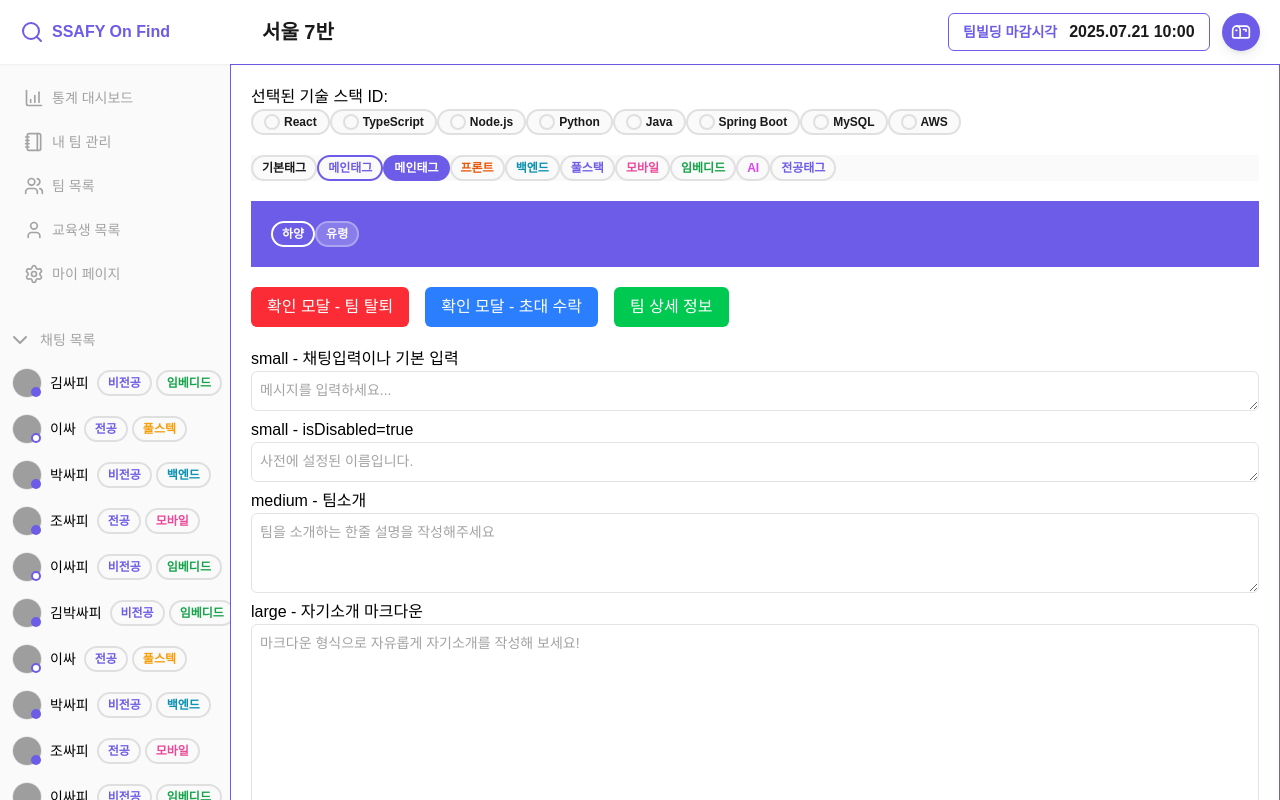
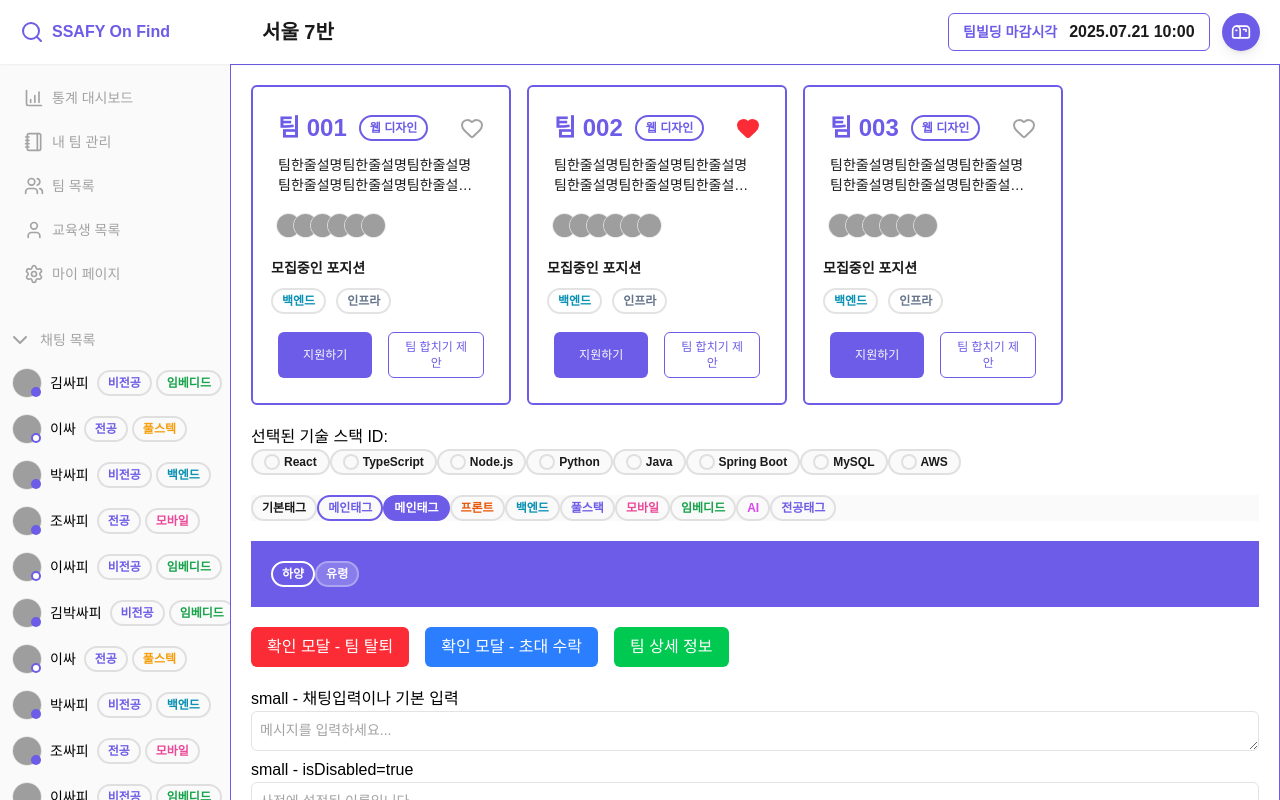
Before and after one commit to SSAFY-on-Find/SSAFY-on-Find, a React (Vite) app in the folder FE/: page /component-test in a window 1280 px wide. Shown: the top 800 px of the page. Built offline with nearby package versions, Linux system fonts and the light colour scheme; grey boxes are pictures that could not be loaded; a web font is replaced by a local one.

Commit message:
feat: 팀 카드 추가

```diff
--- a/FE/src/components/ComponentTestPage.tsx
+++ b/FE/src/components/ComponentTestPage.tsx
@@ -2,6 +2,7 @@ import { useState } from "react"
 import { AlarmClock } from "lucide-react"
 
 import { Button, CheckTag, InputBox, MainTag, MajorTag, NormalTag, PositionTag, SearchBar, WhiteTag } from "./atoms"
+import { TeamCard } from "./molecules"
 import { ConfirmModal, TeamDetailModal } from "./templates"
 
 // API로 기술스택 70여개를 받아온다고 가정하고 상수에 담아두었어요
@@ -15,7 +16,7 @@ const TECH_STACKS = [
   { id: "tech007", name: "MySQL" },
   { id: "tech008", name: "AWS" },
 ]
-// ComponentTestPage.tsx에 추가
+// 단일 팀 테스트용 MockData에 추가
 const sampleTeamData = {
   id: "team001",
   name: "팀 001",
@@ -64,7 +65,11 @@ const sampleTeamData = {
     },
   ],
 }
-
+const initialTeams = [
+  { ...sampleTeamData, id: "team001", name: "팀 001", isFavorite: false },
+  { ...sampleTeamData, id: "team002", name: "팀 002", isFavorite: true },
+  { ...sampleTeamData, id: "team003", name: "팀 003", isFavorite: false },
+]
 export default function ComponentTestPage() {
   // 1. CheckTag 사용법
   // 기술스택이 선택되면 2개 이상일 경우 관리하기 위하여 배열로 선언.(기술스택 ID를 저장할 예정입니다.)
@@ -109,8 +114,33 @@ export default function ComponentTestPage() {
     setTeamDetailModal(true)
   }
 
+  // 5. 팀 카드 좋아요 사용법
+  const [teams, setTeams] = useState(initialTeams)
+  const handleFavoriteToggle = (id: string) => {
+    setTeams((teams) => {
+      return teams.map((team) => (team.id === id ? { ...team, isFavorite: !team.isFavorite } : team))
+    })
+  }
+
   return (
     <div className="flex flex-col gap-5 p-5">
+      <div className="flex gap-4">
+        {teams.map((team) => (
+          <TeamCard
+            id={team.id}
+            name={team.name}
+            description={team.description}
+            track={team.track}
+            position={team.position}
+            maxMembers={team.maxMembers}
+            currentMembers={team.currentMembers}
+            members={team.members}
+            isFavorite={team.isFavorite}
+            onClickFavorite={() => handleFavoriteToggle(team.id)}
+            onClickCard={() => handleTeamSelect(team)}
+          />
+        ))}
+      </div>
       <div>
         <h5>선택된 기술 스택 ID: {selectedTechStackIds.join(", ")}</h5>
         {TECH_STACKS.map((ele) => (
--- /dev/null
+++ b/FE/src/components/molecules/TeamCard.tsx
@@ -0,0 +1,73 @@
+import { Heart } from "lucide-react"
+
+import type { ITeamDetail } from "@/types"
+
+import { Button, MainTag, PositionTag, UserImg } from "../atoms"
+
+interface ITeamCard extends ITeamDetail {
+  isFavorite?: boolean
+  onClickFavorite: () => void
+  onClickCard: () => void
+}
+
+function TeamCard({
+  id,
+  name,
+  description,
+  track,
+  position,
+  members,
+  isFavorite = false,
+  onClickFavorite,
+  onClickCard,
+}: ITeamCard) {
+  const handleFavoriteClick = (e: React.MouseEvent) => {
+    e.stopPropagation()
+    onClickFavorite()
+  }
+  const handleButtonClick = (e: React.MouseEvent) => {
+    e.stopPropagation()
+  }
+
+  return (
+    <div
+      key={id}
+      onClick={onClickCard}
+      className="border-main flex max-w-[260px] min-w-[260px] flex-col rounded-md border-2"
+    >
+      <div className="flex flex-col gap-[11px] p-[25px] pb-[18px]">
+        <div className="inline-flex items-center justify-between">
+          <div className="inline-flex items-center gap-3">
+            <h3 className="text-main text-2xl font-bold">{name}</h3>
+            <MainTag tagContent={track} />
+          </div>
+          <Heart
+            className={`cursor-pointer transition-colors ${isFavorite ? "fill-red-500 text-red-500" : "text-subtext"}`}
+            onClick={handleFavoriteClick}
+          />
+        </div>
+        <p className="text-text line-clamp-2 text-sm">{description}</p>
+      </div>
+      <div className="p-[18px] pt-0">
+        <div className="mb-5 flex px-[5px]">
+          {members.map((ele, idx) => (
+            <div key={ele.id} className={idx > 0 ? "-ml-2" : ""}>
+              <UserImg name={ele.name} size={"xs"} showTeamBadge={false} />
+            </div>
+          ))}
+        </div>
+        <p className="text-text mb-[10px] text-sm font-semibold">모집중인 포지션</p>
+        <div className="flex gap-[10px]">
+          {position.map((ele) => (
+            <PositionTag positionName={ele} />
+          ))}
+        </div>
+      </div>
+      <div className="flex gap-4 p-[25px] pt-0" onClick={handleButtonClick}>
+        <Button size={"s"} isIcon={false} text="지원하기" variant="primary" onClick={function (): void {}} />
+        <Button size={"s"} isIcon={false} text="팀 합치기 제안" variant="outline" onClick={function (): void {}} />
+      </div>
+    </div>
+  )
+}
+export default TeamCard
--- a/FE/src/components/molecules/index.ts
+++ b/FE/src/components/molecules/index.ts
@@ -1,3 +1,4 @@
 export { default as ChatList } from "./ChatList"
 export { default as Nav } from "./Nav"
+export { default as TeamCard } from "./TeamCard"
 export { default as TeamDetail } from "./TeamDetail"
```
